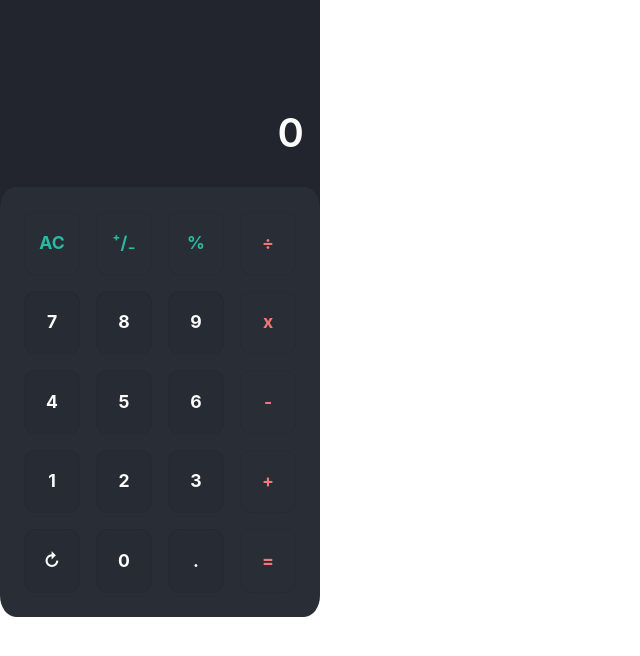
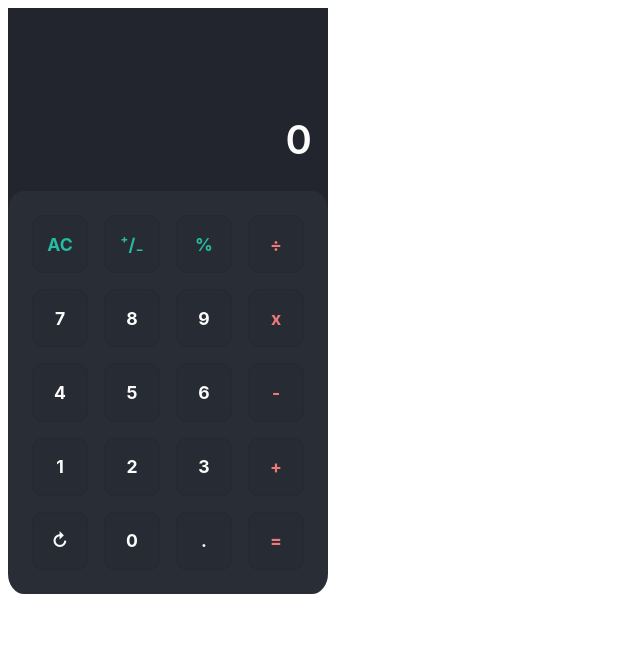
Before and after one commit to Yarden-Tal/Calculate-It, a React (Create React App) app: page / in a window 1280 px wide. Shown: the top 656 px of the page, without its empty margins (0-640 px from the left). Built offline with nearby package versions, Linux system fonts and the light colour scheme.

Commit message:
Chakra removed

```diff
--- a/package.json
+++ b/package.json
@@ -3,7 +3,6 @@
   "version": "0.1.0",
   "private": true,
   "dependencies": {
-    "@chakra-ui/react": "^1.8.6",
     "@emotion/react": "^11.8.2",
     "@emotion/styled": "^11.8.1",
     "@testing-library/jest-dom": "^5.16.1",
--- a/src/index.tsx
+++ b/src/index.tsx
@@ -1,15 +1,12 @@
 import * as React from "react";
 import ReactDOM from "react-dom";
-import { ChakraProvider } from "@chakra-ui/react";
 import App from "./App";
 import reportWebVitals from "./reportWebVitals";
 import "./styles/common.css";
 
 ReactDOM.render(
   <React.StrictMode>
-    <ChakraProvider>
-      <App />
-    </ChakraProvider>
+    <App />
   </React.StrictMode>,
   document.getElementById("root")
 );
--- a/src/styles/StyledButton.ts
+++ b/src/styles/StyledButton.ts
@@ -7,7 +7,7 @@ const colorToCss = (color: IButtonProps["color"]) => {
   switch (color) {
     case ColorsEnum.RED:
       return css`
-        background-color: inherit;
+        background-color: #272b33;
         color: #ef7979;
         &:hover,
         &:focus {
@@ -16,7 +16,7 @@ const colorToCss = (color: IButtonProps["color"]) => {
       `;
     case ColorsEnum.GREEN:
       return css`
-        background-color: inherit;
+        background-color: #272b33;
         color: #26bba2;
         &:hover,
         &:focus {
```
Also changed, not shown: 1 other file (tests, documents, lock files or other folders).
